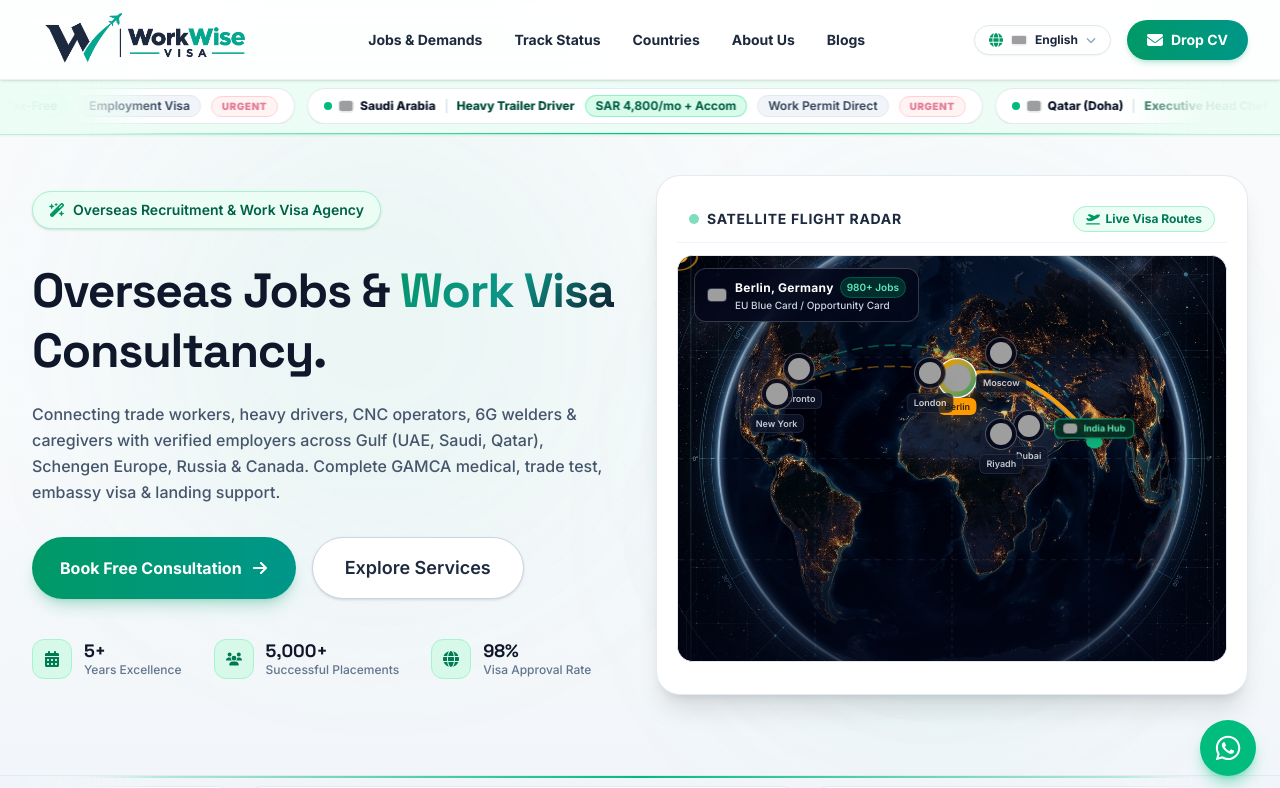
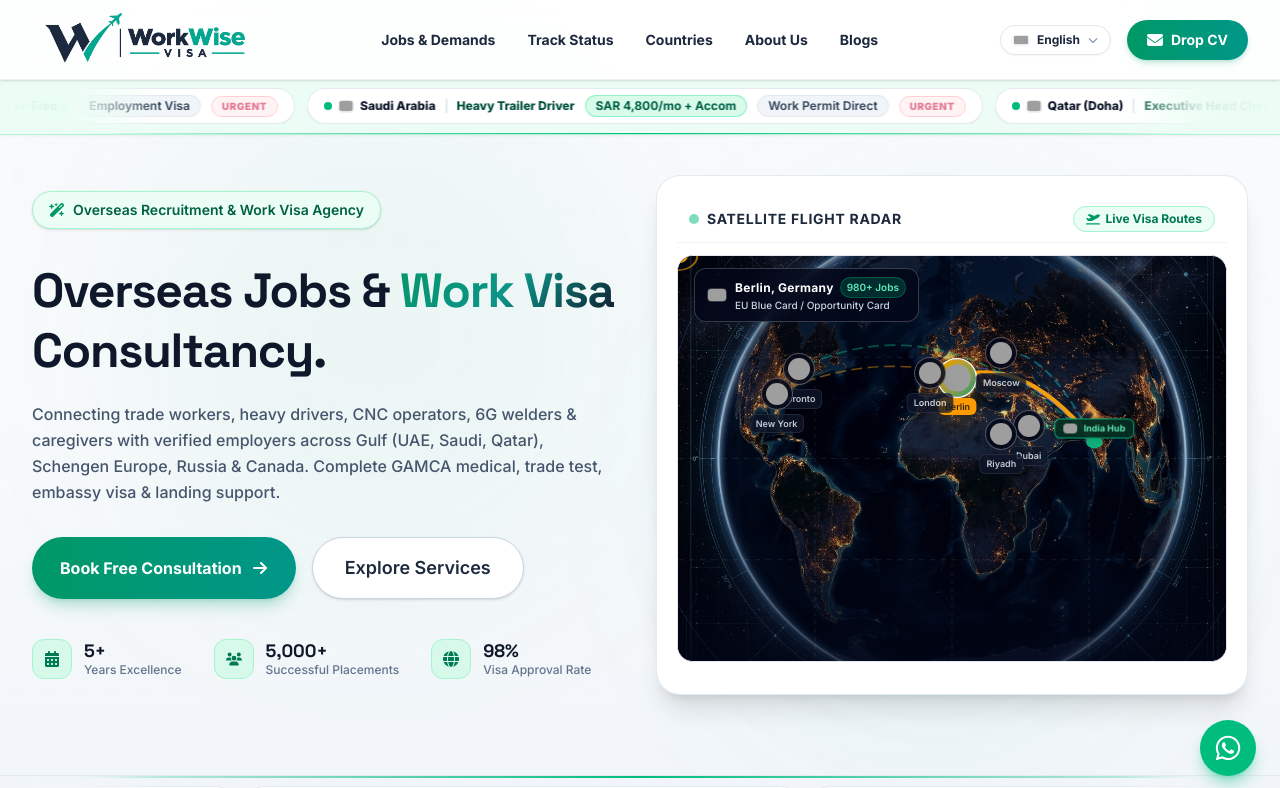
Before and after one commit to wasimfaiz/workvisevisa, a Next.js app: page / in a window 1280 px wide. Shown: the top 788 px of the page. Built offline with nearby package versions, Linux system fonts and the light colour scheme; grey boxes are pictures that could not be loaded.

Commit message:
fixed nav dropdown

```diff
--- a/components/LanguageSwitcher.tsx
+++ b/components/LanguageSwitcher.tsx
@@ -2,7 +2,7 @@
 
 import { useState, useRef, useEffect } from "react";
 import { useLanguage, supportedLanguages, LanguageCode } from "@/context/LanguageContext";
-import { FaGlobe, FaChevronDown, FaCheck } from "react-icons/fa6";
+import { FaChevronDown, FaCheck } from "react-icons/fa6";
 import CountryFlag from "@/components/CountryFlag";
 
 export default function LanguageSwitcher() {
@@ -35,9 +35,8 @@ export default function LanguageSwitcher() {
         onClick={() => setIsOpen((prev) => !prev)}
         type="button"
         aria-label="Select Language"
-        className="flex items-center gap-2 rounded-full border border-slate-200 bg-white px-3.5 py-1.5 text-xs font-bold text-slate-800 shadow-xs hover:border-emerald-500 hover:bg-slate-50 transition-all cursor-pointer"
+        className="flex items-center gap-2 rounded-full border border-slate-200 bg-white px-3 py-1.5 text-xs font-bold text-slate-800 shadow-xs hover:border-emerald-500 hover:bg-slate-50 transition-all cursor-pointer"
       >
-        <FaGlobe className="w-3.5 h-3.5 text-emerald-600" />
         <CountryFlag code={activeLang.countryCode} size="xs" countryName={activeLang.label} />
         <span className="font-bold text-slate-800">{activeLang.nativeName}</span>
         <FaChevronDown className={`w-2.5 h-2.5 text-slate-400 transition-transform duration-200 ${isOpen ? "rotate-180" : ""}`} />
```
